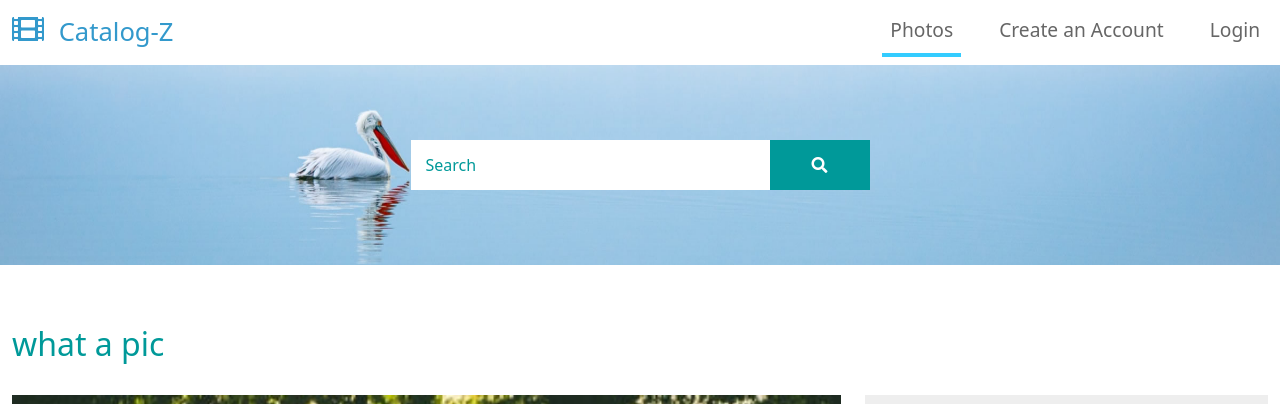
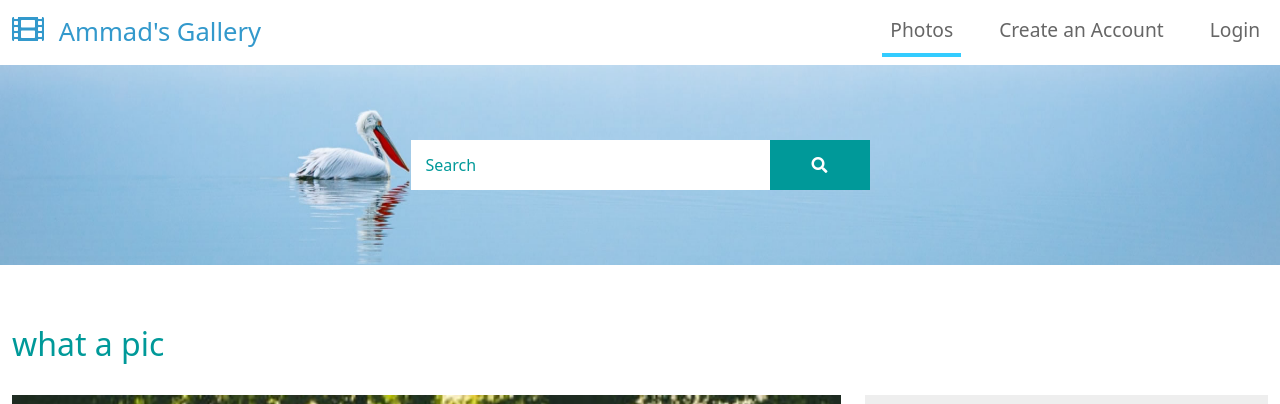
Before and after one commit to mohammad-ammad/image_gallery_django, a Django app: page /img_details/1 in a window 1280 px wide. Shown: the top 404 px of the page. Run offline with Django 3.2, Linux system fonts and the light colour scheme; data comes from the database, SQL or seed files in the repository; some libraries are stand-ins or nearby versions.

Commit message:
photo gallery

```diff
--- a/photo_app/templates/base.html
+++ b/photo_app/templates/base.html
@@ -4,7 +4,7 @@
 <head>
     <meta charset="UTF-8">
     <meta name="viewport" content="width=device-width, initial-scale=1.0">
-    <title>Catalog-Z Bootstrap 5.0 HTML Template</title>
+    <title>Ammad's Gallery</title>
     <link rel="stylesheet" href="{% static 'css/bootstrap.min.css' %}">
     <link rel="stylesheet" href="{% static 'fontawesome/css/all.min.css' %}">
     <link rel="stylesheet" href="{% static 'css/templatemo-style.css' %}">
@@ -23,7 +23,7 @@
         <div class="container-fluid">
             <a class="navbar-brand" href="#">
                 <i class="fas fa-film mr-2"></i>
-                Catalog-Z
+                Ammad's Gallery
             </a>
             <button class="navbar-toggler" type="button" data-toggle="collapse" data-target="#navbarSupportedContent" aria-controls="navbarSupportedContent" aria-expanded="false" aria-label="Toggle navigation">
                 <i class="fas fa-bars"></i>
```
